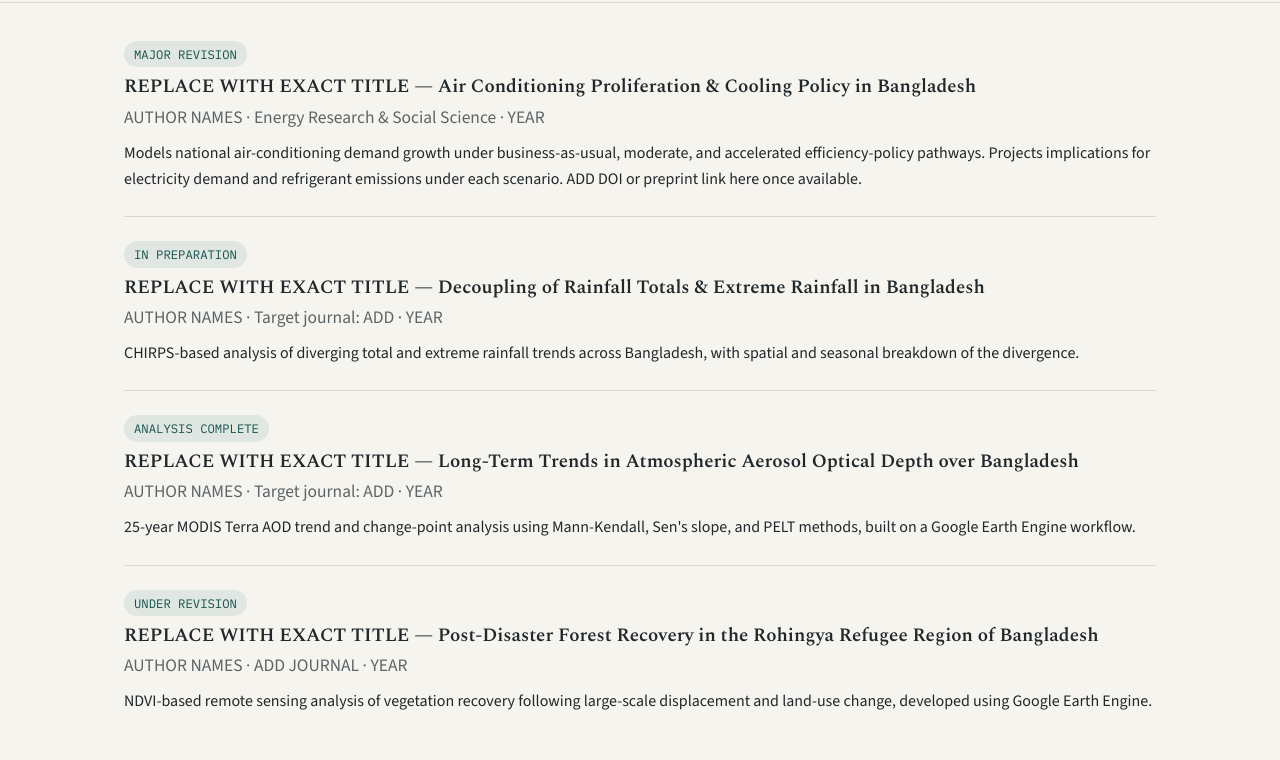
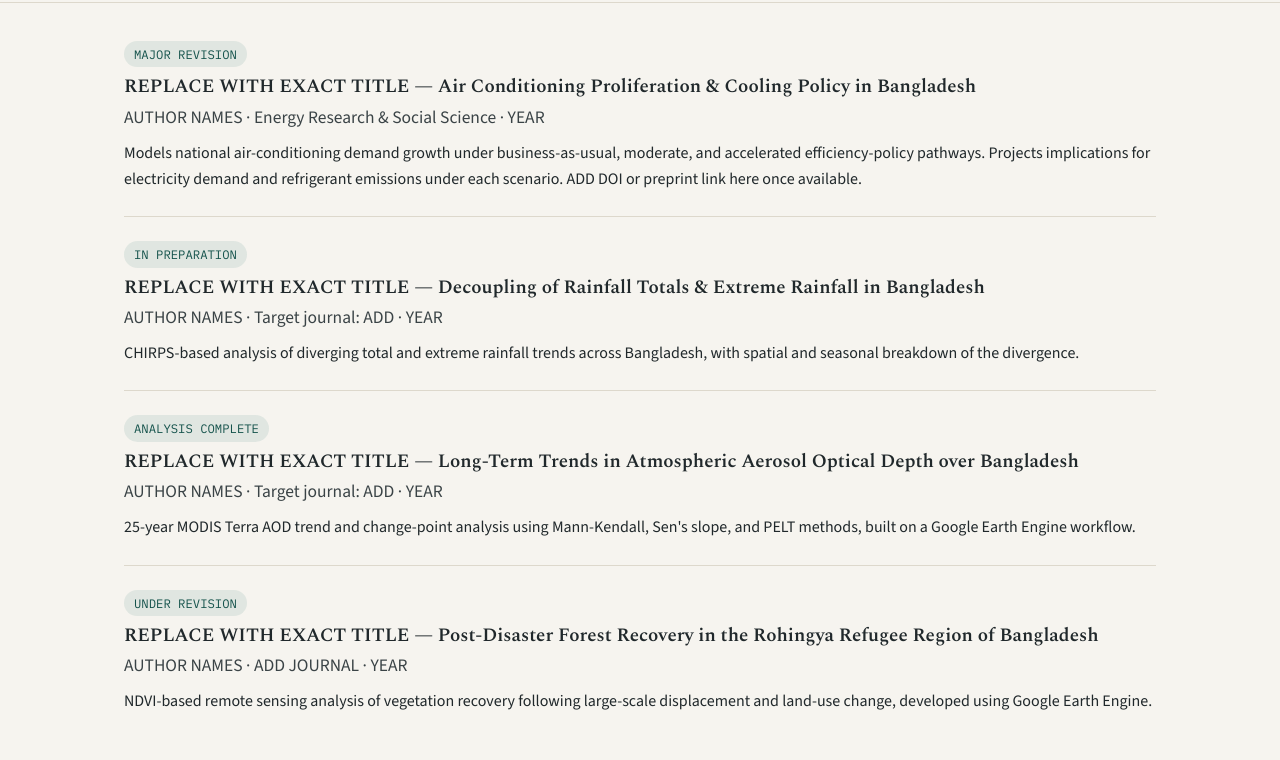
Before and after one commit to Shahinur-Rahman-web/Shahinur-Rahman-web.github.io, a Jekyll site: the page built from publications.md, in a window 1280 px wide and 1213 px high. Shown: the part 323-1083 px from the top of the window. Built offline with Jekyll 4.4.1, drawn with Linux system fonts in a browser that asks for light colours.

Commit message:
Update styles.css

```diff
--- a/assets/css/styles.css
+++ b/assets/css/styles.css
@@ -171,7 +171,7 @@
 .entry:first-child{ padding-top:0; }
 .entry:last-child{ border-bottom:none; }
 .entry h3{ font-size:1.08rem; margin-bottom:4px; }
-.entry .meta{ color:var(--ink-soft); font-size:1rem; margin-bottom:8px; }
+.entry .meta{ color:#3a4346; font-size:1rem; margin-bottom:8px; font-weight:500; }
 .entry p{ margin-top:6px; }
 .entry ul{ margin:8px 0 0; padding-left:20px; color:var(--ink-soft); }
 .entry ul li{ margin-bottom:5px; }
```
